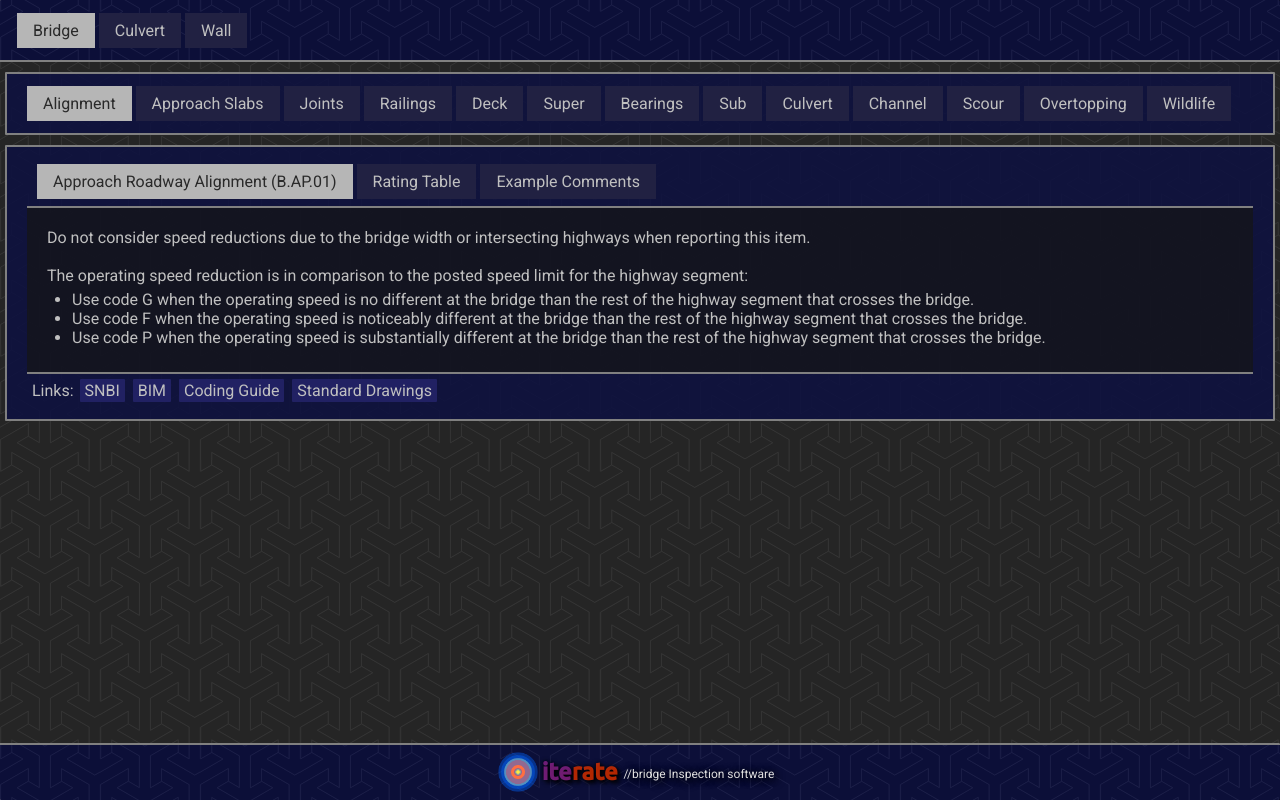
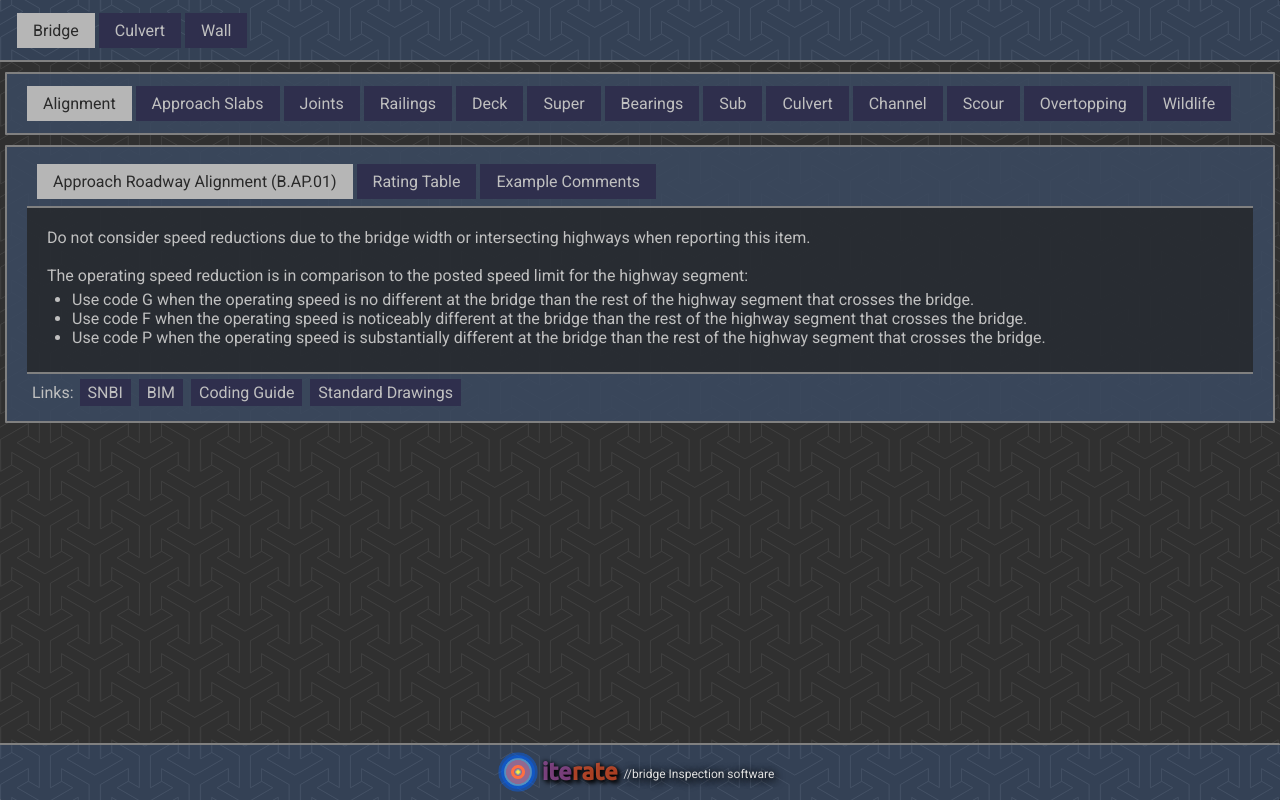
Before and after one commit to Vinylteeth/snbi_report_guide, a plain HTML site: page index.html in a window 1280 px wide. Drawn offline with nearby package versions, Linux system fonts and the light colour scheme.

Commit message:
Adjusted css with lighter color

```diff
--- a/styles/styles.css
+++ b/styles/styles.css
@@ -25,6 +25,15 @@
 
   --main-background: url("../media/light-down-black2.svg");
   --main-background-overlay: rgb(42 42 42 / 0.9);
+
+  /* theme */
+  --main-color: rgba(58, 73, 95, 0.9);
+  --content-color: rgba(34, 34, 34, 0.7);
+  --main-background-overlay: rgba(54, 54, 54, 0.9);
+  --inactive-button-color1: rgb(47, 47, 77);
+  --hover-button-color1: rgb(40, 40, 65);
+  --inactive-button-color2: rgb(65, 99, 79);
+  --hover-button-color2: rgb(58, 88, 74);
 }
 
 html,
@@ -286,10 +295,11 @@ button.active {
 .content-container-links-line-links {
   color: var(--text-color);
   text-decoration: none;
-  padding: 2px 5px;
+  padding: 4px 8px;
   margin: 0 2px;
-  background: rgb(33, 33, 99);
-  border-radius: 1px;
+  /* background: rgb(33, 33, 99); */
+  background-color: var(--inactive-button-color1);
+  border-radius: 0px;
   white-space: nowrap;
   display: inline-block;
   user-select: none;
@@ -301,6 +311,7 @@ button.active {
   color: var(--text-color);
   text-decoration: none;
   background: rgba(255, 255, 255, 0.2);
+  background-color: var(--hover-button-color1);
   border-radius: 1px;
 }
 
@@ -368,6 +379,7 @@ button.active {
 }
 .ite-text {
   color: rgba(158, 38, 158, 0.7);
+  color: rgba(167, 84, 167, 0.7);
   text-shadow: 0 0 4px rgb(0, 0, 0), 3px 3px 4px rgb(0, 0, 0);
   font-family: "Ubuntu", sans-serif;
   font-size: 24px;
@@ -375,6 +387,7 @@ button.active {
 }
 .rate-text {
   color: rgba(255, 55, 0, 0.7);
+  color: rgba(241, 89, 47, 0.7);
   text-shadow: 0 0 4px rgb(0, 0, 0), 3px 3px 4px rgb(0, 0, 0);
   font-family: "Ubuntu", sans-serif;
   font-size: 24px;
```
